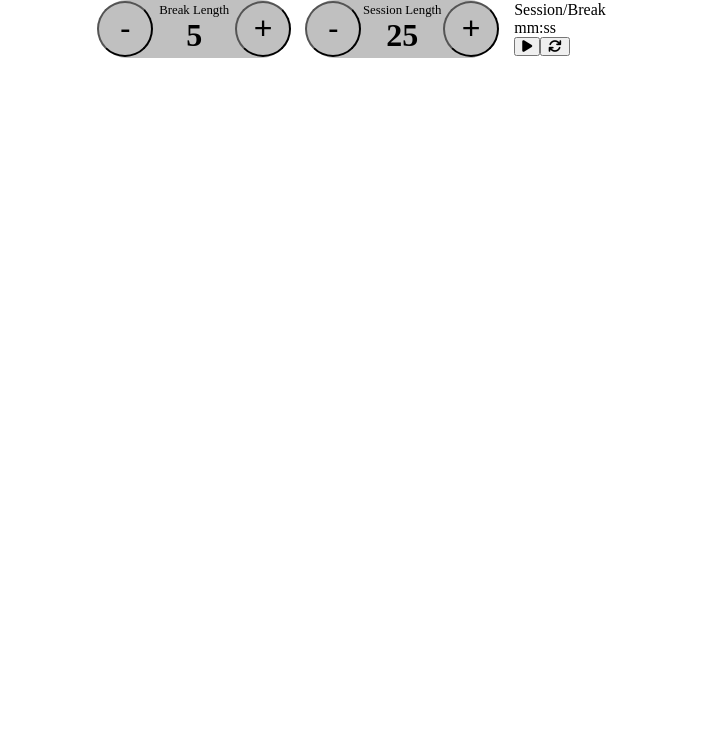
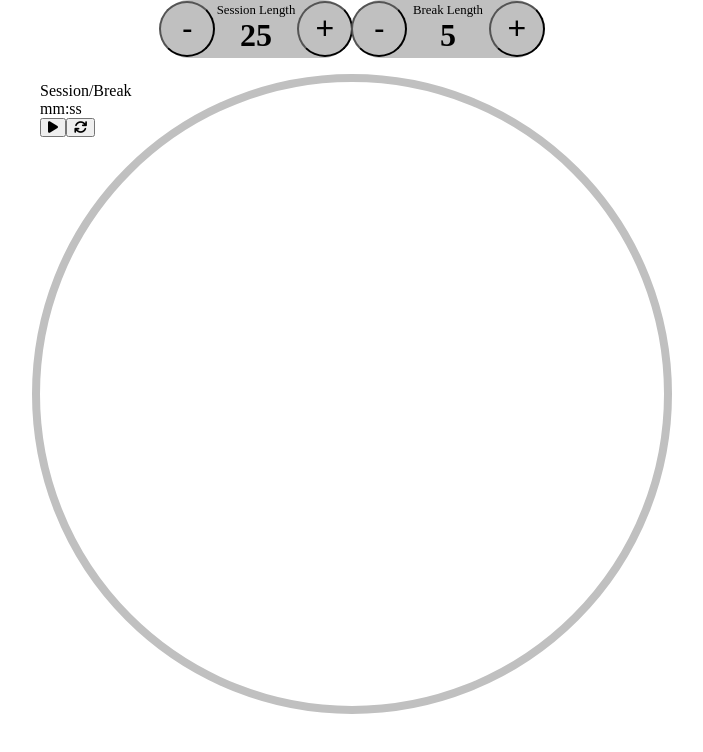
Before and after one commit to DainiusMI/05-25-5-Clock, a React (Vite) app: page / in a window 1280 px wide. Shown: the top 752 px of the page, without its empty margins (288-991 px from the left). Built offline with nearby package versions, Linux system fonts and the light colour scheme.

Commit message:
first clean up

```diff
--- a/src/App.jsx
+++ b/src/App.jsx
@@ -18,19 +18,26 @@ export default function App() {
     isRunning: false
   })
 
+  const [clock, setClock] = React.useState({
+    display: clockSettings.session
+  })
+
   return (
     <main className="app">
 
-      <AdjustClock
-        name="break"
-        clockSettings={clockSettings}
-        setClockSettings={setClockSettings}
-      />
-      <AdjustClock
-        name="session"
-        clockSettings={clockSettings}
-        setClockSettings={setClockSettings}
-      />
+      <div className="adjustments__row">
+        {
+          Object.keys(clockSettings).map((key) => {
+            return <AdjustClock
+                      key={key}
+                      name={key}
+                      clockSettings={clockSettings}
+                      setClockSettings={setClockSettings}
+                      clockState={clockState}
+                    />
+          })
+        }
+      </div>
 
       <Clock
         clockState={clockState}
@@ -43,3 +50,19 @@ export default function App() {
     </main>
   )
 }
+
+
+/*
+        <AdjustClock
+          name="break"
+          clockSettings={clockSettings}
+          setClockSettings={setClockSettings}
+          clockState={clockState}
+        />
+        <AdjustClock
+          name="session"
+          clockSettings={clockSettings}
+          setClockSettings={setClockSettings}
+          clockState={clockState}
+        />
+*/
--- a/src/assets/components/AdjustClock.jsx
+++ b/src/assets/components/AdjustClock.jsx
@@ -2,22 +2,24 @@ import React from "react";
 
 
 export default function AdjustClock(props) {
-    const {name, clockSettings, setClockSettings} = props
+    const {name, clockSettings, setClockSettings, clockState} = props
 
     function mutateSettings(event) {
         const {value} = event.target
-        setClockSettings(prevState => ({
-            ...prevState,
-            [name]: value > 0 ? prevState[name]+1 : prevState[name]-1
-        }))
+        if (clockState.isRunning === false) {
+            if (value > 0 && clockSettings[name] < 60 || value < 0 && clockSettings[name] > 1) {
+                setClockSettings(prevState => ({
+                    ...prevState,
+                    [name]: value > 0 ? prevState[name]+1 : prevState[name]-1
+                }))
+            }
+        }
     }
 
     return (
         <section className={`${name}-container setup__container`}>
             <p id={`${name}-label`} className="label">{name} Length</p>
-
             <div className="setup__row" >
-
                 <button
                     id={`${name}-decrement`}
                     value={-1}
@@ -31,10 +33,7 @@ export default function AdjustClock(props) {
                     value={1}
                     onClick={mutateSettings}
                 >+</button>
-
             </div>
-
-
         </section>
     )
 }
--- a/src/assets/components/Clock.jsx
+++ b/src/assets/components/Clock.jsx
@@ -3,6 +3,14 @@ import React from "react";
 export default function Clock(props) {
     const {clockState, setClockState, setClockSettings, defaultSettings} = props
 
+    function runClock() {
+
+        setClockState(prevState => ({
+                ...prevState,
+                isRunning: !prevState.isRunning
+            })
+        )
+    }
 
     return (
         <section className="clock">
@@ -11,10 +19,8 @@ export default function Clock(props) {
             <button
                 id="start_stop"
                 className={clockState.isRunning === true ? "fa-solid fa-pause" : "fa-solid fa-play"}
-
+                onClick={runClock}
             ></button>
-
-
             <button
                 id="reset"
                 className="fa-solid fa-arrows-rotate"
--- a/src/assets/styles/css/index.css
+++ b/src/assets/styles/css/index.css
@@ -41,6 +41,13 @@
   right: -0.05rem;
 }
 
+.clock {
+  width: 50vw;
+  aspect-ratio: 1/1;
+  border-radius: 50%;
+  border: 0.5rem solid silver;
+}
+
 * {
   box-sizing: border-box;
   margin: 0;
@@ -48,8 +55,15 @@
 
 .app {
   display: flex;
+  flex-direction: column;
+  align-items: center;
+  justify-content: center;
+  gap: 1rem;
+}
+
+.adjustments__row {
+  display: flex;
   flex-direction: row;
   align-items: center;
   justify-content: center;
-  gap: 1rem;
 }/*# sourceMappingURL=index.css.map */
--- /dev/null
+++ b/src/assets/styles/scss/__Clock.scss
@@ -0,0 +1,21 @@
+
+
+.clock {
+
+    width: 50vw;
+    aspect-ratio: 1 / 1;
+    border-radius: 50%;
+    border: .5rem solid silver;
+
+
+
+
+}
+
+#timer-label {
+
+
+}
+#time-left {
+
+}
--- a/src/assets/styles/scss/index.scss
+++ b/src/assets/styles/scss/index.scss
@@ -1,5 +1,5 @@
 @use "./_AdjustClock";
-
+@use "./_Clock";
 
 @mixin flex($direction, $align, $justify) {
     display: flex;
@@ -20,6 +20,9 @@
 
 }
 .app {
-    @include flex(row, center, center);
+    @include flex(column, center, center);
     gap: 1rem
 }
+.adjustments__row {
+    @include flex(row, center, center);
+}
```
Also changed, not shown: 1 other file (tests, documents, lock files or other folders).
